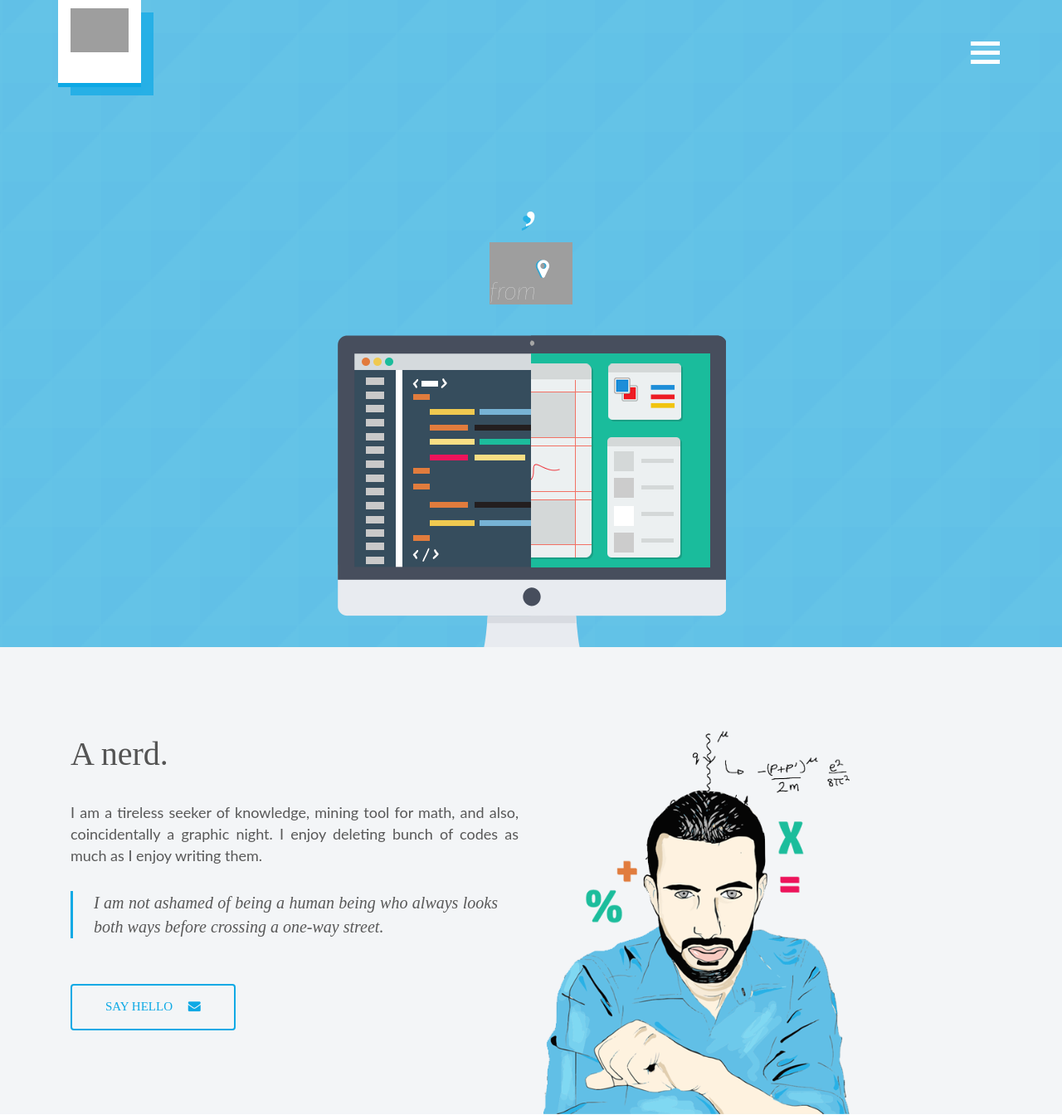
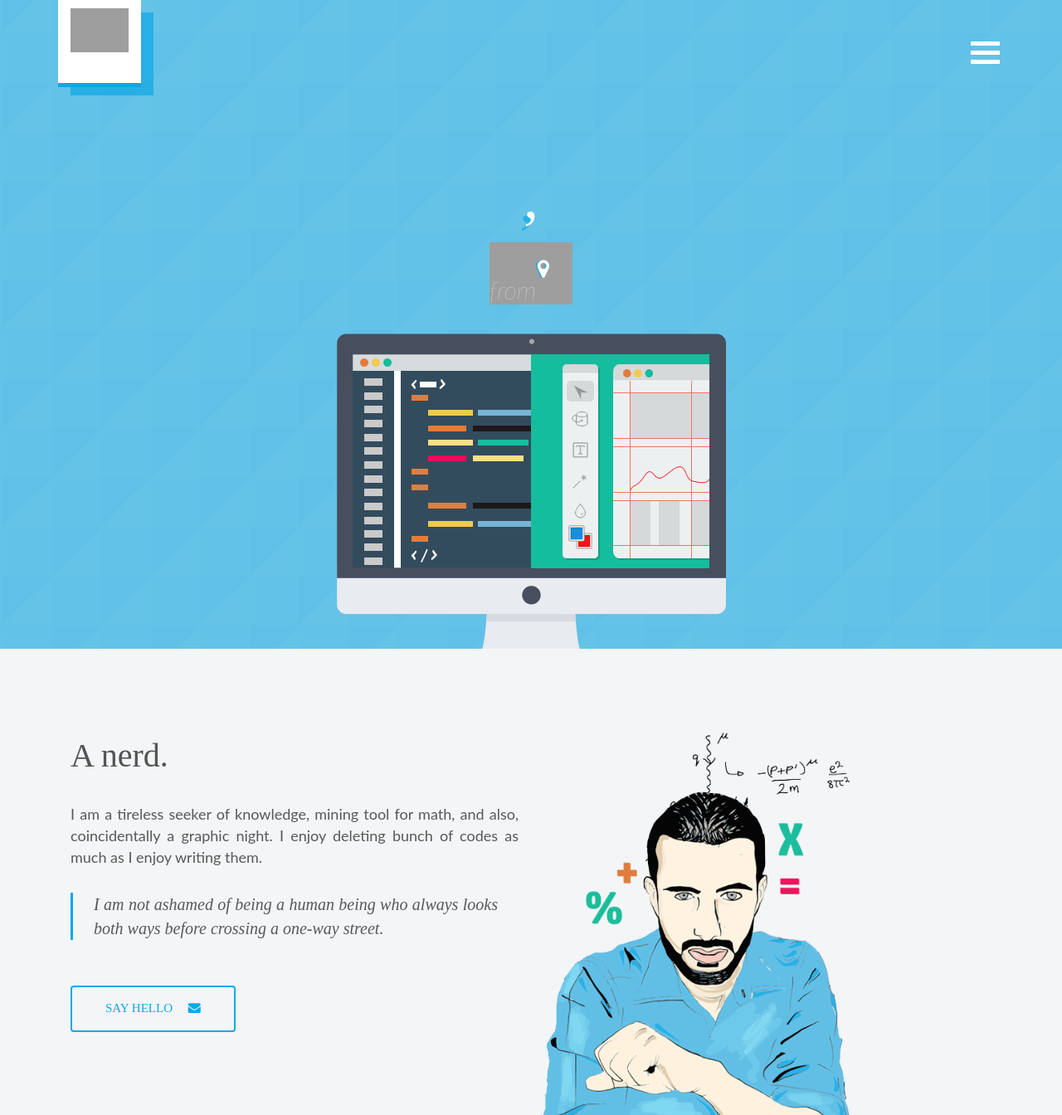
Before and after one commit to iamjazzar/ahmedjazzar.com, a Django app: template templates/home.html in a window 1280 px wide. Shown: the top 1344 px of the page at 83% size. Run offline with Django 3.2, Linux system fonts and the light colour scheme; the template is opened without the code that fills it, so the values that code supplies are empty; style sheets or scripts are compiled from the project's sources; some libraries are stand-ins or nearby versions; grey boxes are pictures that could not be loaded.

Commit message:
Cleaning and refining imac code.

```diff
--- a/static/styles/home.less
+++ b/static/styles/home.less
@@ -249,47 +249,26 @@ body  {
 
     .day-night  {
       .imac {
-        .imac-img {
-          opacity: 0;
-          display: block;
-          margin: 0 auto;
-          z-index: 0;
-        }
+
+        @image-width: 430px;
+        @image-height: 258px;
+
+        width: 470px;
+        height: 380px;
+        overflow: hidden;
+        margin: 0 auto;
 
         .day-img  {
-          display: none;
-
-          width: 470px;
-          height: 380px;
-          position: absolute;
-          top: 0;
-          background: url('../images/imac-code.png') 0 0 no-repeat;
-          display: block;
-          z-index: 1;
-
-          background-position: 2px 2px;
-          margin-left: auto;
-          margin-right: auto;
+          .draw-image(@image-width, @image-height);
+          background: url('../images/code.png') 0 0 no-repeat;
           left: 0;
-          right: 0;
         }
 
         .night-img  {
-          display: none;
+          background: url('../images/photoshop.png') 0 0 no-repeat;
+          .draw-image(@image-width/2, @image-height);
+          left: @image-width/2;
 
-          width: 235px;
-          height: 380px;
-          position: absolute;
-          top: 2px;
-          background: url('../images/imac-photoshop.png') 0 0 no-repeat;
-          display: block;
-          z-index: 1;
-
-          background-position: 100% 0px;
-          margin-left: auto;
-          margin-right: auto;
-          left: 235px;
-          right: 0;
         }
       }
     }
--- a/static/styles/partials/aj-mixins.less
+++ b/static/styles/partials/aj-mixins.less
@@ -31,3 +31,14 @@
     @second-color @value/2
   );
 }
+
+.draw-image(@width, @height) {
+  width: @width;
+  height: @height;
+  position: absolute;
+  top: 25px;
+  display: block;
+  z-index: 1;
+  margin: 0 auto;
+  right: 0;
+}
--- a/templates/home.html
+++ b/templates/home.html
@@ -31,7 +31,7 @@
         </nav>
       </div>
 
-      <div id="header" class="logo-wrapper">
+      <div class="logo-wrapper">
         <a href=" {{ urls.home }}">
           <img class="logo" src="{{MEDIA_URL}}{{ logo }}"/>
         </a>
@@ -56,13 +56,13 @@
       </div>
     </div>
 
-    <div id="section" class="container-fluid">
+    <div id="imac-container" class="container-fluid">
       <div class="day-night row">
         <div class="col-md-12">
-          <div id="imac" class="imac">
-            <img id="imac-img" class="imac-img"
+          <div class="imac">
+            <img class="imac-img"
                 src="{% static "images/imac.png" %}">
-            <div id="day-img" class="day-img"></div>
+            <div class="day-img"></div>
             <div id="night-img" class="night-img"></div>
             <div id="day-bg" class="day-bg"></div>
             <div id="night-bg" class="night-bg"></div>
```
Also changed, not shown: static/scripts/home.js (+18 -26 lines), static/images/code.png (added), static/images/imac.png, static/images/photoshop.png (added).
